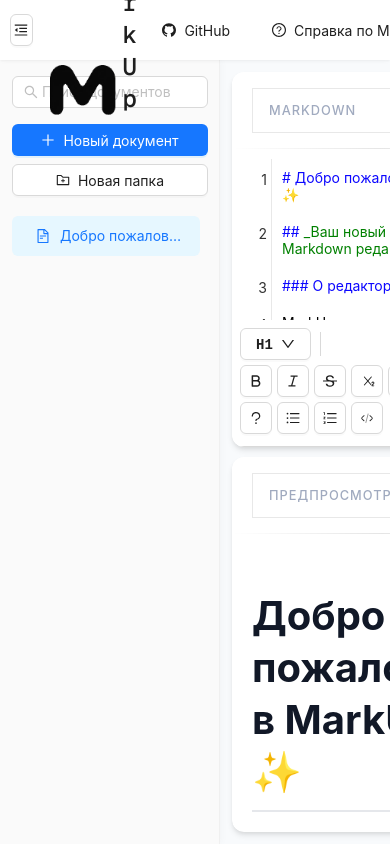
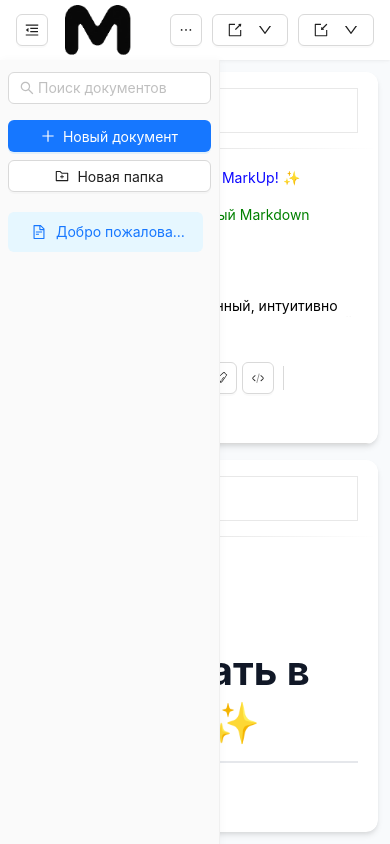
Before and after one commit to EldarMuhamethanov/markup, a Next.js app: page / in a window 390 px wide. Built offline with nearby package versions, Linux system fonts and the light colour scheme.

Commit message:
Добавил адаптивности

```diff
--- a/src/editorLayout/view/header/Header.module.css
+++ b/src/editorLayout/view/header/Header.module.css
@@ -1,6 +1,6 @@
 .header {
   height: 60px;
-  padding: 0 10px;
+  padding: 0 16px;
   display: flex;
   align-items: center;
   justify-content: space-between;
@@ -15,8 +15,39 @@
   font-family: var(--font-geist-mono);
   margin-bottom: 0;
   margin-top: 10px;
+  @media (max-width: 768px) {
+    display: none;
+  }
 }
 
 .logo {
   margin-left: 30px;
+  @media (max-width: 768px) {
+    margin-left: 10px;
+  }
 }
+
+.desktopButtons {
+  display: flex;
+  align-items: center;
+  gap: 10px;
+
+  @media (max-width: 1024px) {
+    display: none;
+  }
+}
+
+.mobileButtons {
+  display: none;
+
+  @media (max-width: 1024px) {
+    display: flex;
+    align-items: center;
+  }
+}
+
+.buttonText {
+  @media (max-width: 480px) {
+    display: none;
+  }
+}
--- a/src/editorLayout/view/header/RightPart.tsx
+++ b/src/editorLayout/view/header/RightPart.tsx
@@ -8,6 +8,7 @@
   FilePdfOutlined,
   Html5Outlined,
   MessageOutlined,
+  EllipsisOutlined,
 } from "@ant-design/icons";
 import { Button, Dropdown, Flex, MenuProps, Space, Tooltip } from "antd";
 import React, { useContext, useRef, useState } from "react";
@@ -23,6 +24,7 @@
 import { GeneratePdfModalLoadingModal } from "./GeneratePdfModalLoadingModal";
 import { MarkdownHelpModal } from "./MarkdownHelpModal";
 import { FeedbackModal } from "./FeedbackModal";
+import styles from "./Header.module.css";
 
 const exportItems: MenuProps["items"] = [
   {
@@ -142,8 +144,30 @@
     }
   });
 
+  const moreMenuItems: MenuProps["items"] = [
+    {
+      label: "GitHub",
+      key: "github",
+      icon: <GithubOutlined />,
+      onClick: () =>
+        window.open("https://github.com/EldarMuhamethanov/markup", "_blank"),
+    },
+    {
+      label: "Справка по Markdown",
+      key: "help",
+      icon: <QuestionCircleOutlined />,
+      onClick: () => setIsHelpModalOpen(true),
+    },
+    {
+      label: "Обратная связь",
+      key: "feedback",
+      icon: <MessageOutlined />,
+      onClick: () => setIsFeedbackModalOpen(true),
+    },
+  ];
+
   return (
-    <Flex gap={10}>
+    <Flex gap={10} align="center">
       <input
         ref={inputRef}
         type={"file"}
@@ -153,12 +177,16 @@
           display: "none",
         }}
       />
+      <div className={styles.desktopButtons}>
         <Tooltip title="Открыть репозиторий проекта">
           <Button
             type="text"
             icon={<GithubOutlined />}
             onClick={() =>
-            window.open("https://github.com/EldarMuhamethanov/markup", "_blank")
+              window.open(
+                "https://github.com/EldarMuhamethanov/markup",
+                "_blank"
+              )
             }
           >
             GitHub
@@ -182,11 +210,19 @@
             Обратная связь
           </Button>
         </Tooltip>
+      </div>
+
+      <div className={styles.mobileButtons}>
+        <Dropdown menu={{ items: moreMenuItems }} trigger={["click"]}>
+          <Button icon={<EllipsisOutlined />} />
+        </Dropdown>
+      </div>
+
       {contentState && (
         <Dropdown menu={exportMenuProps} trigger={["click"]}>
           <Button icon={<ExportOutlined />}>
             <Space>
-              Экспорт
+              <span className={styles.buttonText}>Экспорт</span>
               <DownOutlined />
             </Space>
           </Button>
@@ -195,7 +231,7 @@
       <Dropdown menu={importMenuProps} trigger={["click"]}>
         <Button icon={<ImportOutlined />}>
           <Space>
-            Импорт
+            <span className={styles.buttonText}>Импорт</span>
             <DownOutlined />
           </Space>
         </Button>
--- a/src/editorLayout/view/markdownEditor/MarkdownEditorLayout.module.css
+++ b/src/editorLayout/view/markdownEditor/MarkdownEditorLayout.module.css
@@ -3,6 +3,9 @@
   width: 100%;
   padding: 20px;
   background: #f8fafc;
+  @media (max-width: 768px) {
+    padding: 10px;
+  }
 }
 
 .editorsContainer {
@@ -10,6 +13,10 @@
   gap: 10px;
   height: 100%;
   position: relative;
+  @media (max-width: 768px) {
+    flex-direction: column;
+    gap: 16px;
+  }
 }
 
 .editorSection {
@@ -20,6 +27,10 @@
     0 2px 4px -1px rgba(0, 0, 0, 0.06);
   transition: width 0.1s ease;
   min-width: 300px;
+  @media (max-width: 768px) {
+    width: 100% !important;
+    height: 50vh;
+  }
 }
 
 .resizer {
@@ -29,6 +40,9 @@
   position: relative;
   margin: 0 -4px;
   z-index: 10;
+  @media (max-width: 768px) {
+    display: none;
+  }
 }
 
 .resizer::after {
@@ -71,7 +85,7 @@
 }
 
 .dragging::after {
-  content: '';
+  content: "";
   position: absolute;
   top: 0;
   left: 0;
@@ -85,7 +99,7 @@
 }
 
 .dragging::before {
-  content: 'Перетащите Markdown файл сюда';
+  content: "Перетащите Markdown файл сюда";
   position: absolute;
   top: 50%;
   left: 50%;
--- a/src/editorLayout/view/markdownEditor/MarkdownEditorLayout.tsx
+++ b/src/editorLayout/view/markdownEditor/MarkdownEditorLayout.tsx
@@ -16,6 +16,7 @@
 import { Markdown } from "../../../markdown/view/Markdown";
 import { useMarkdownDragAndDrop } from "../../hooks/useMarkdownDragAndDrop";
 import { useResizer } from "../../hooks/useResizer";
+import { useHtmlElementEventHandler } from "@/core/hooks/useHtmlElementEventHandler";
 
 const MarkdownEditorLayout: React.FC = observer(() => {
   const contentState = selectedDocumentData.contentState;
@@ -32,6 +33,15 @@
   const _setContentState: RichtextEditorProps["setContentState"] = (
     newContentState
   ) => selectedDocumentData.setContentState(newContentState);
+
+  useHtmlElementEventHandler("resize", window, () => {
+    const isMobile = window.innerWidth <= 768;
+    if (isMobile) {
+      editorLayoutModel.setLeftPaneWidth(100);
+    } else {
+      editorLayoutModel.setLeftPaneWidth(50); // или другое значение по умолчанию
+    }
+  });
 
   return (
     <div
--- a/src/editorLayout/view/sidebar/Sidebar.module.css
+++ b/src/editorLayout/view/sidebar/Sidebar.module.css
@@ -8,6 +8,14 @@
   width: 220px !important;
   min-width: 220px !important;
   transform: translateX(0);
+  @media (max-width: 768px) {
+    position: fixed;
+    top: 60px;
+    left: 0;
+    bottom: 0;
+    z-index: 1000;
+    background-color: #fff;
+  }
 }
 
 .sidebarContent {
@@ -15,6 +23,10 @@
   height: calc(100% - 64px);
   overflow: auto;
   width: 220px;
+  @media (max-width: 768px) {
+    width: 100%;
+    padding: 12px 8px;
+  }
 }
 
 .collapsed {
```
Lines whose indentation alone changed are shown as unchanged.
